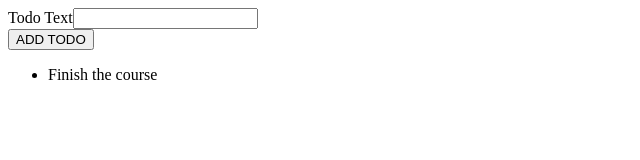
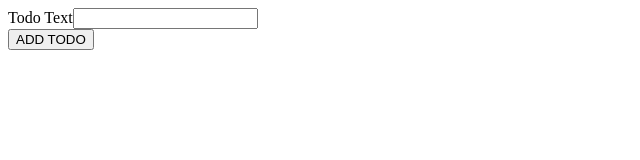
Before and after one commit to indrajithc/learn-typescript, a React (Create React App) app in the folder project-09-react-ts/: page / in a window 1280 px wide. Shown: the top 160 px of the page, without its empty margins (0-640 px from the left). Built offline with nearby package versions, Linux system fonts and the light colour scheme.

Commit message:
with use state

```diff
--- a/project-09-react-ts/src/App.tsx
+++ b/project-09-react-ts/src/App.tsx
@@ -1,12 +1,15 @@
-import React from 'react';
+import React, { useState} from 'react';
 import TodoList from './components/TodoList';
 import NewTodo from './components/NewTodo';
 
 const  App: React.FC = () => {
-  const todos = [{ id: "t1", text: "Finish the course"}]
+
+const [todos, setTodos] = useState<{id: string; text:string}[]>([])
 
   const todoAddHandler = (text: string) => {
-    console.log(text)
+    setTodos([
+      {id: Math.random().toString(), text}
+    ])
   }
 
   return (
```
